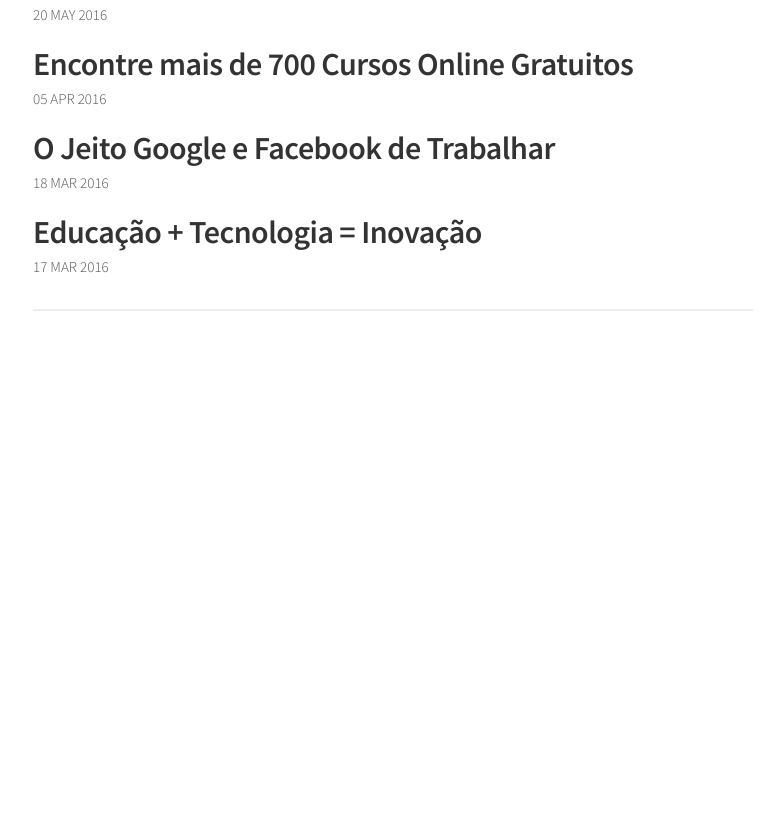
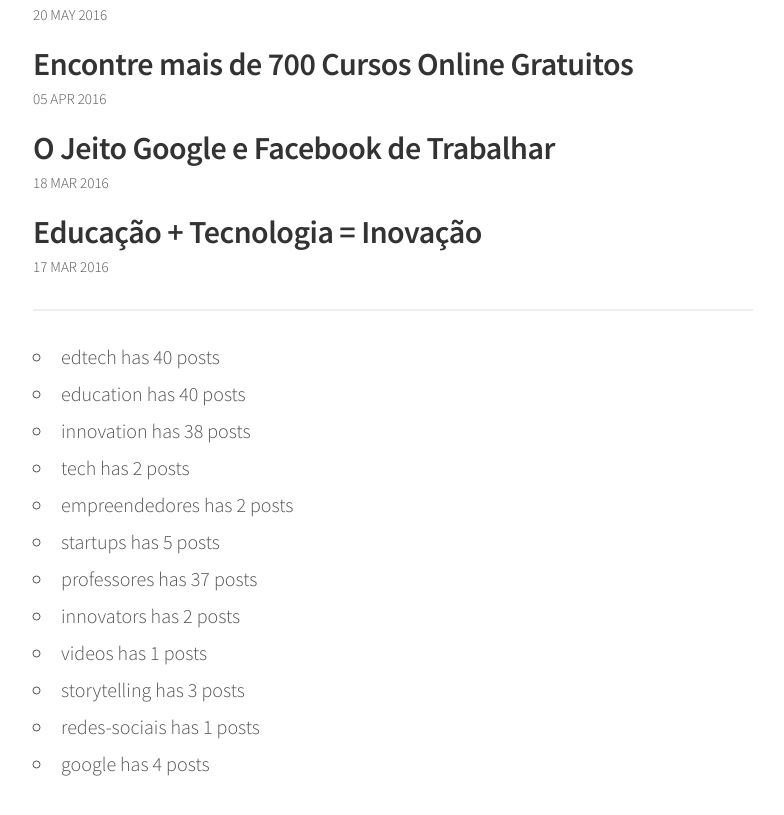
Before and after one commit to snvas/snvas.github.io, a Jekyll site: the page built from index.html, in a window 1280 px wide and 900 px high, scrolled down 4428 px. Shown: the top 815 px of the window, without its empty margins (247-1031 px from the left). Built offline with Jekyll 4.4.1, drawn with Linux system fonts in a browser that asks for light colours; nearby versions of some CDN libraries; before the commit the page ends 4869 px from its top, so only the background shows below that.

Commit message:
post tags

```diff
--- a/index.html
+++ b/index.html
@@ -29,6 +29,13 @@
   {% endif %}
 </div>
  <hr/>
+ <ul class="tags">
+{% for tag in site.tags %}
+  {% assign t = tag | first %}
+  {% assign posts = tag | last %}
+  <li>{{t | downcase | replace:" ","-" }} has {{ posts | size }} posts</li>
+{% endfor %}
+</ul>
   <script async src="//pagead2.googlesyndication.com/pagead/js/adsbygoogle.js"></script>
 <!-- codecamp -->
 <ins class="adsbygoogle"
```
